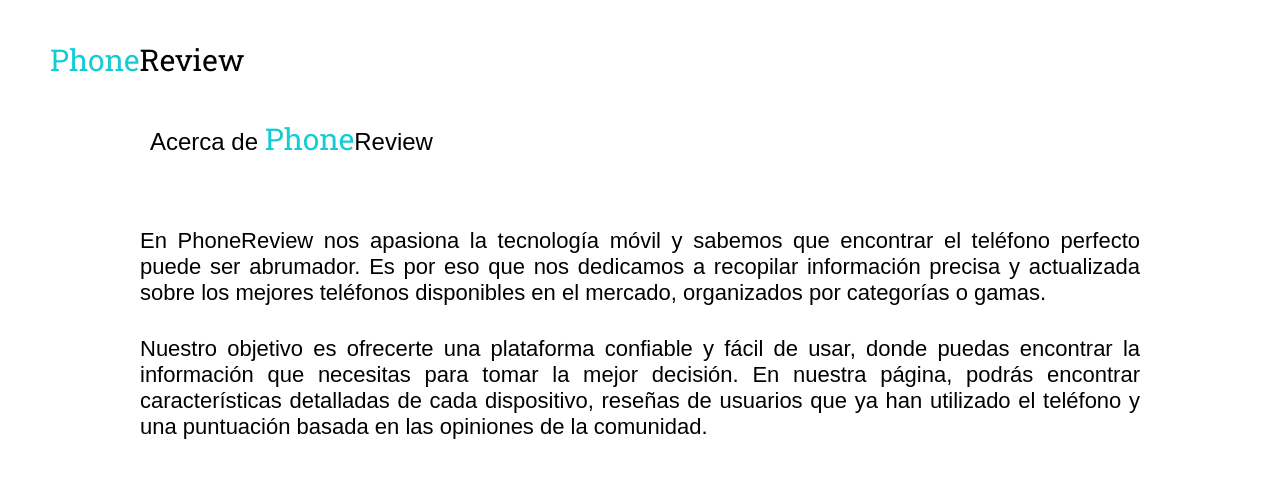
After one commit to stian13/PhoneReview, a PHP site: page /phonereview/PhoneReview.html in a window 1280 px wide. The commit adds this page. Shown: the top 478 px of the page. Run offline with PHP 8.4, Linux system fonts and the light colour scheme.

Commit message:
se construyo la seccion o bueno la pagina sobre nosotros y se dejo funcionando el footer para nos envie a esta pagina

```diff
--- /dev/null
+++ b/PhoneReview.html
@@ -0,0 +1,36 @@
+<!DOCTYPE html>
+<html lang="en">
+<head>
+    <meta charset="UTF-8">
+    <meta http-equiv="X-UA-Compatible" content="IE=edge">
+    <meta name="viewport" content="width=device-width, initial-scale=1.0">
+    <title>Acerca de PhoneReview</title>
+    <link rel="preconnect" href="https://fonts.googleapis.com">
+    <link rel="preconnect" href="https://fonts.gstatic.com" crossorigin>
+    <link href="https://fonts.googleapis.com/css2?family=Roboto+Slab:wght@300;400;500&display=swap" rel="stylesheet">
+    <link rel="preconnect" href="https://fonts.googleapis.com">
+    <link rel="stylesheet" href="./assets/styles/styleAcercade.css">
+</head>
+<body>
+    <header class="cabecera">
+        <span class="span1">Phone</span><span>Review</span>
+    </header>
+
+    <section class="section1">
+        <div>
+            Acerca de <span class="span1">Phone</span>Review
+        </div>
+    </section>
+
+    <section class="section2">
+        <div>
+            <p>
+                En PhoneReview nos apasiona la tecnología móvil y sabemos que encontrar el teléfono perfecto puede ser abrumador. Es por eso que nos dedicamos a recopilar información precisa y actualizada sobre los mejores teléfonos disponibles en el mercado, organizados por categorías o gamas.
+            </p>
+            <p>
+                Nuestro objetivo es ofrecerte una plataforma confiable y fácil de usar, donde puedas encontrar la información que necesitas para tomar la mejor decisión. En nuestra página, podrás encontrar características detalladas de cada dispositivo, reseñas de usuarios que ya han utilizado el teléfono y una puntuación basada en las opiniones de la comunidad.
+            </p>
+        </div>
+    </section>
+</body>
+</html>
--- a/assets/styles/style.css
+++ b/assets/styles/style.css
@@ -536,6 +536,10 @@ header{
     text-decoration: none;
     color: black;
 }
+.colorgris{
+    color: var(--grisnamesmartphone);
+
+}
 @media (max-width:700px) {
     .cabecera {
        border: none;
--- /dev/null
+++ b/assets/styles/styleAcercade.css
@@ -0,0 +1,66 @@
+*{
+    box-sizing: border-box;
+    padding: 0;
+    margin: 0;
+    font-family: var(--fuenteConten);
+}
+
+html{
+    scroll-behavior:smooth;
+}
+
+:root{
+    --colorprincipal: #12CDD4;
+    --zizetitulosgrandes: 30px;
+    --zisetitulospequeños: 24px;
+    --zisetexto: 17px;
+    --fuente: 'Roboto Slab', serif;
+    --fuenteConten: sans-serif;
+    --grosorFuente1: 300;
+    --grosorFuente2: 400;
+    --grosorFuente3: 500;
+    --grissuave: #D9D9D9;
+    --grisnamesmartphone: #818181;
+    --azulclarosuabe: #5ECDE0;
+    --blanco: white;
+    --blancopuro: #ffffff;
+    --lilaclaro: #B4ABEB;
+    --amarilloclaro: #E3E084;
+    --verdeclaroblanco:  #5EE0B1;
+    --sombra: 0, 0, 0, 0.25;
+}
+.cabecera{
+    margin: 40px 0 40px 50px;
+    font-size: var(--zisetitulospequeños);
+
+}
+span{
+    font-family: var(--fuente);
+    font-size: var(--zizetitulosgrandes);
+}
+.span1{
+    color: var(--colorprincipal);
+}
+
+.section1{
+    margin: 20px 0 40px 150px;
+}
+
+.section1 div {
+    font-size: var(--zisetitulospequeños);
+}
+
+.section2 {
+    display: flex;
+    justify-content: center;
+}
+
+.section2 div{
+    width: 1000px;
+}
+
+.section2 div p{
+    font-size: 22px;
+    text-align: justify;
+    margin-top: 30px;
+}
--- a/index.php
+++ b/index.php
@@ -395,7 +395,9 @@
 <footer>
     <div class="conteiner-footer">
         <div class="content-footer">
-            <div>Conoce mas sobre nosotros</div>
+            <div>
+                <a href="./PhoneReview.html" class="enlases colorgris">Conoce mas sobre nosotros</a>
+            </div>
             <div><span>Phone</span>Review</div>
             <div>2023</div>
         </div>
--- a/main.php
+++ b/main.php
@@ -405,7 +405,9 @@ include("./main/conexion.php");
 <footer>
     <div class="conteiner-footer">
         <div class="content-footer">
-            <div>Conoce mas sobre nosotros</div>
+            <div>
+                <a href="./PhoneReview.html" class="enlases colorgris">Conoce mas sobre nosotros</a>
+            </div>
             <div><span>Phone</span>Review</div>
             <div>2023</div>
         </div>
```
